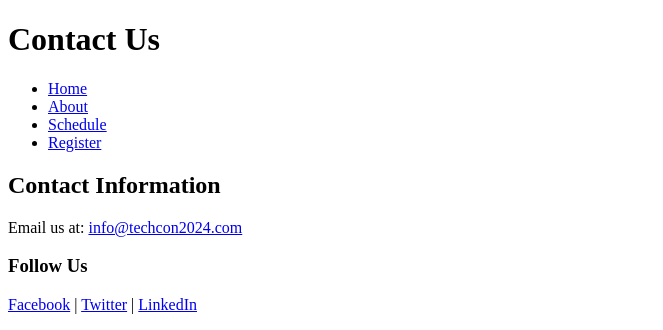
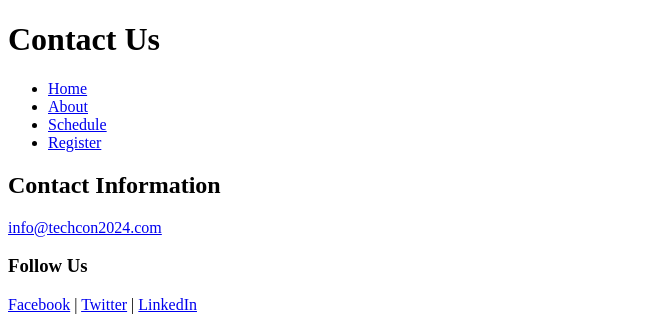
Before and after one commit to badawaJM/TechCon_HTML, a plain HTML site: page techcon_website/contact.html in a window 1280 px wide. Shown: the top 330 px of the page, without its empty margins (0-663 px from the left). Drawn offline with Linux system fonts and the light colour scheme.

Commit message:
contact page

```diff
--- a/techcon_website/contact.html
+++ b/techcon_website/contact.html
@@ -20,7 +20,7 @@
     <main>
         <section id="contact-info">
             <h2>Contact Information</h2>
-            <p>Email us at: <a href="mailto:info@techcon2024.com">info@techcon2024.com</a></p>
+            <p><a href="mailto:info@techcon2024.com">info@techcon2024.com</a></p>
             <h3>Follow Us</h3>
             <p>
                 <a href="https://facebook.com/techcon2024" target="_blank">Facebook</a> |
```
